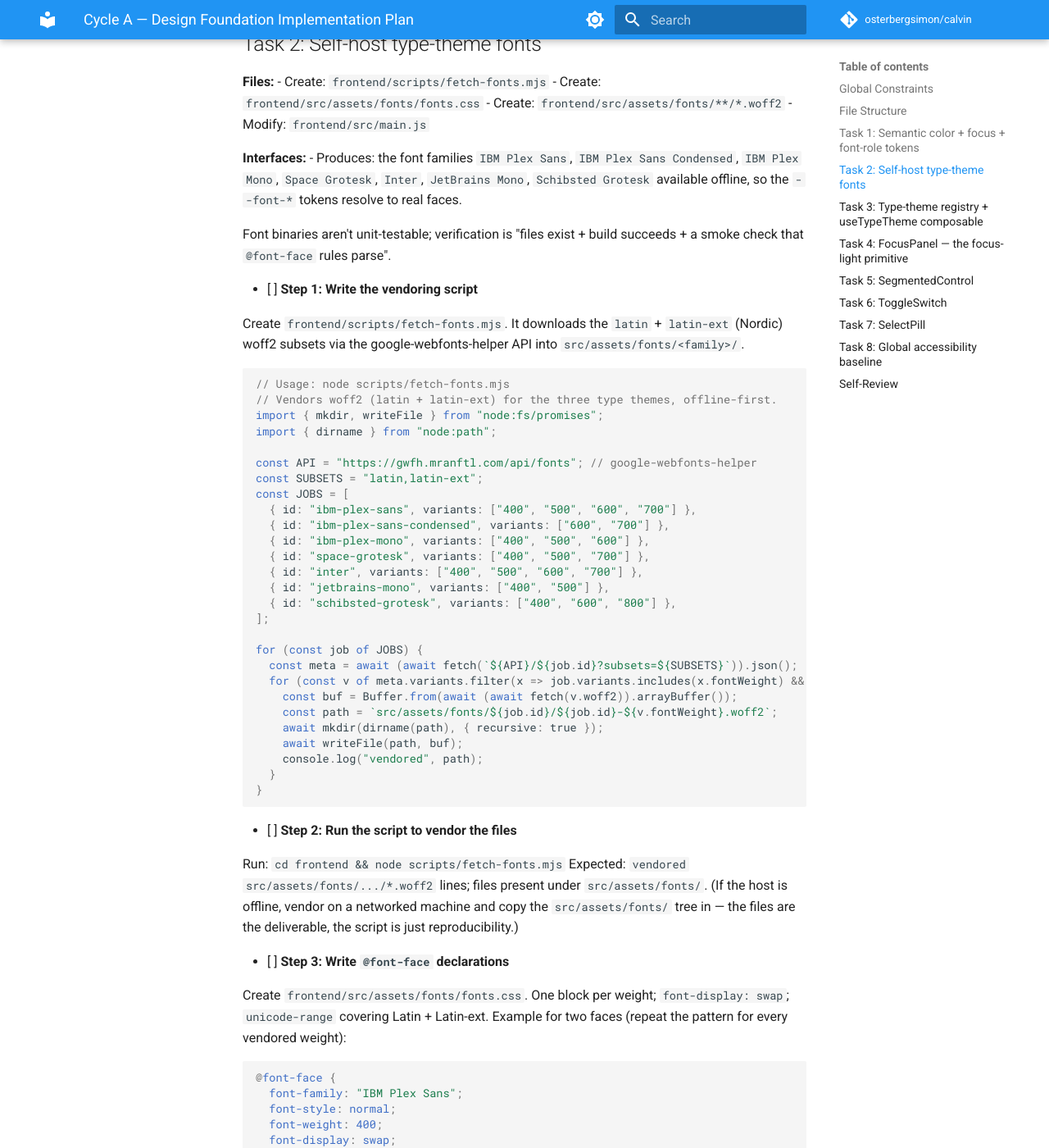
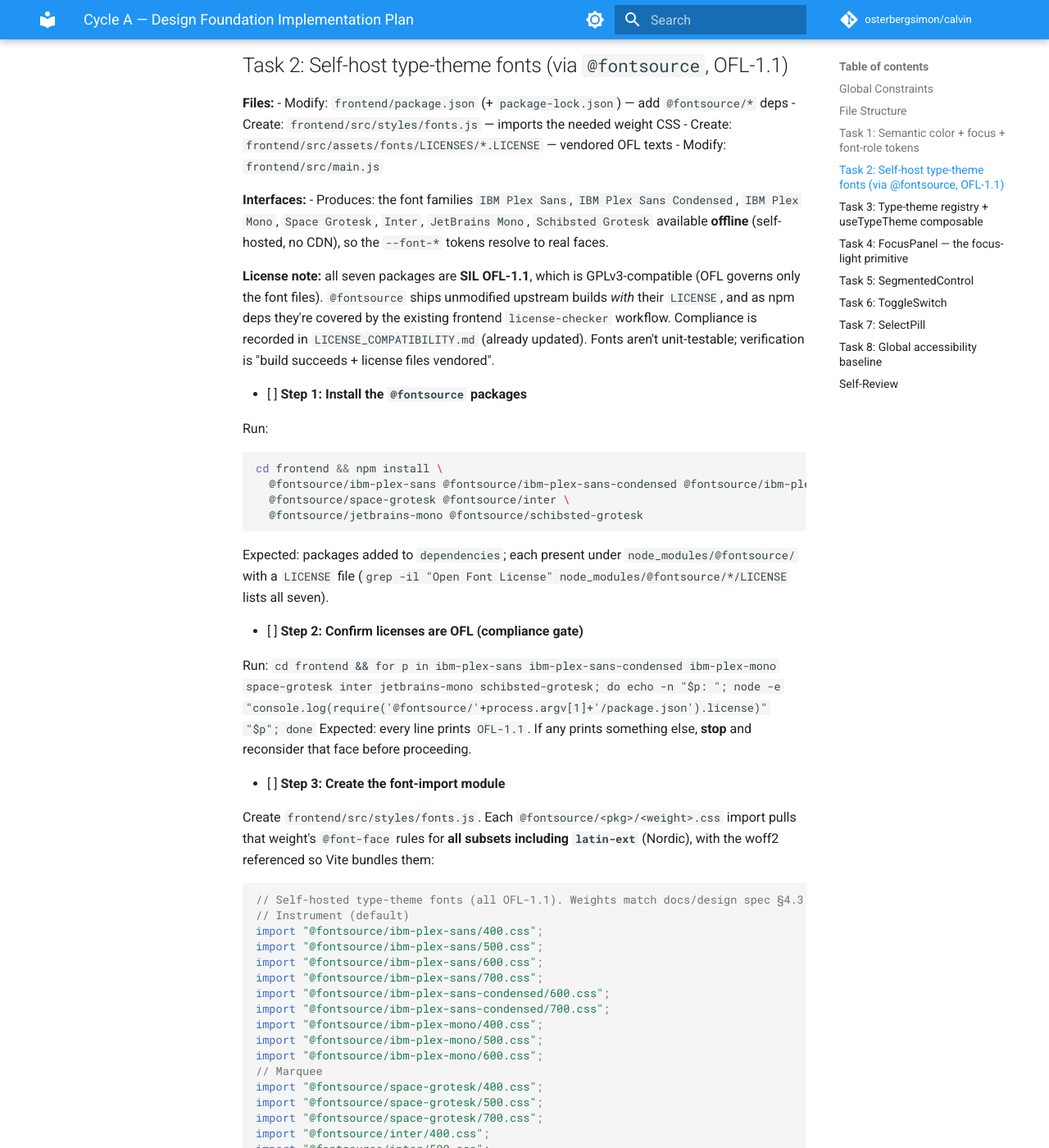
Before and after one commit to osterbergsimon/calvin, an MkDocs documentation site: the page built from docs/design/plans/2026-06-28-cycle-a-foundation.md, in a window 1280 px wide and 1400 px high, scrolled down 3574 px. Shown: the whole window at 82% size. Built offline with MkDocs 1.6.1 and Material for MkDocs 9.7.7, drawn with Linux system fonts in a browser that asks for light colours; comment, search, counter and statistics services are not loaded; some of the changed text lies outside the part shown.

Commit message:
Confirm font licensing: vendor type-theme fonts as OFL-1.1 via @fontsource
OFL-1.1 is GPLv3-compatible and applies only to the font files, so bundling
the type-theme fonts does not affect Calvin's GPLv3 license. Switch the cycle A
plan from the gwfh API to @fontsource packages (npm-tracked, ship OFL LICENSE
files) and record the fonts in LICENSE_COMPATIBILITY.md.

````diff
--- a/docs/design/plans/2026-06-28-cycle-a-foundation.md
+++ b/docs/design/plans/2026-06-28-cycle-a-foundation.md
@@ -27,9 +27,9 @@
 
 - `frontend/src/styles/theme.css` — **modify**: add semantic color + focus + font-role tokens; alias to existing tokens.
 - `frontend/src/styles/base.css` — **create**: global `:focus-visible` + `prefers-reduced-motion` baseline.
-- `frontend/src/assets/fonts/fonts.css` — **create**: `@font-face` for the three type themes (self-hosted woff2).
-- `frontend/src/assets/fonts/<family>/*.woff2` — **create**: vendored font files.
-- `frontend/scripts/fetch-fonts.mjs` — **create**: reproducible font-vendoring script.
+- `frontend/src/styles/fonts.js` — **create**: imports the needed `@fontsource` weight CSS (self-hosted woff2).
+- `frontend/src/assets/fonts/LICENSES/*.LICENSE` — **create**: vendored OFL-1.1 license texts.
+- `frontend/package.json` — **modify**: add `@fontsource/*` font dependencies.
 - `frontend/src/styles/typeThemes.js` — **create**: type-theme registry (id → font-role stacks).
 - `frontend/src/composables/useTypeTheme.js` — **create**: apply/persist the selected type theme.
 - `frontend/src/components/ui/FocusPanel.vue` — **create**: the focus-light primitive.
@@ -127,101 +127,101 @@
 
 ---
 
-## Task 2: Self-host type-theme fonts
+## Task 2: Self-host type-theme fonts (via `@fontsource`, OFL-1.1)
 
 **Files:**
-- Create: `frontend/scripts/fetch-fonts.mjs`
-- Create: `frontend/src/assets/fonts/fonts.css`
-- Create: `frontend/src/assets/fonts/**/*.woff2`
+- Modify: `frontend/package.json` (+ `package-lock.json`) — add `@fontsource/*` deps
+- Create: `frontend/src/styles/fonts.js` — imports the needed weight CSS
+- Create: `frontend/src/assets/fonts/LICENSES/*.LICENSE` — vendored OFL texts
 - Modify: `frontend/src/main.js`
 
 **Interfaces:**
-- Produces: the font families `IBM Plex Sans`, `IBM Plex Sans Condensed`, `IBM Plex Mono`, `Space Grotesk`, `Inter`, `JetBrains Mono`, `Schibsted Grotesk` available offline, so the `--font-*` tokens resolve to real faces.
+- Produces: the font families `IBM Plex Sans`, `IBM Plex Sans Condensed`, `IBM Plex Mono`, `Space Grotesk`, `Inter`, `JetBrains Mono`, `Schibsted Grotesk` available **offline** (self-hosted, no CDN), so the `--font-*` tokens resolve to real faces.
 
-Font binaries aren't unit-testable; verification is "files exist + build succeeds + a smoke check that `@font-face` rules parse".
+**License note:** all seven packages are **SIL OFL-1.1**, which is GPLv3-compatible (OFL governs only the font files). `@fontsource` ships unmodified upstream builds *with* their `LICENSE`, and as npm deps they're covered by the existing frontend `license-checker` workflow. Compliance is recorded in `LICENSE_COMPATIBILITY.md` (already updated). Fonts aren't unit-testable; verification is "build succeeds + license files vendored".
 
-- [ ] **Step 1: Write the vendoring script**
+- [ ] **Step 1: Install the `@fontsource` packages**
 
-Create `frontend/scripts/fetch-fonts.mjs`. It downloads the `latin` + `latin-ext` (Nordic) woff2 subsets via the google-webfonts-helper API into `src/assets/fonts/<family>/`.
+Run:
+
+```bash
+cd frontend && npm install \
+  @fontsource/ibm-plex-sans @fontsource/ibm-plex-sans-condensed @fontsource/ibm-plex-mono \
+  @fontsource/space-grotesk @fontsource/inter \
+  @fontsource/jetbrains-mono @fontsource/schibsted-grotesk
+```
+
+Expected: packages added to `dependencies`; each present under `node_modules/@fontsource/` with a `LICENSE` file (`grep -il "Open Font License" node_modules/@fontsource/*/LICENSE` lists all seven).
+
+- [ ] **Step 2: Confirm licenses are OFL (compliance gate)**
+
+Run: `cd frontend && for p in ibm-plex-sans ibm-plex-sans-condensed ibm-plex-mono space-grotesk inter jetbrains-mono schibsted-grotesk; do echo -n "$p: "; node -e "console.log(require('@fontsource/'+process.argv[1]+'/package.json').license)" "$p"; done`
+Expected: every line prints `OFL-1.1`. If any prints something else, **stop** and reconsider that face before proceeding.
+
+- [ ] **Step 3: Create the font-import module**
+
+Create `frontend/src/styles/fonts.js`. Each `@fontsource/<pkg>/<weight>.css` import pulls that weight's `@font-face` rules for **all subsets including `latin-ext`** (Nordic), with the woff2 referenced so Vite bundles them:
 
 ```js
-// Usage: node scripts/fetch-fonts.mjs
-// Vendors woff2 (latin + latin-ext) for the three type themes, offline-first.
-import { mkdir, writeFile } from "node:fs/promises";
-import { dirname } from "node:path";
-
-const API = "https://gwfh.mranftl.com/api/fonts"; // google-webfonts-helper
-const SUBSETS = "latin,latin-ext";
-const JOBS = [
-  { id: "ibm-plex-sans", variants: ["400", "500", "600", "700"] },
-  { id: "ibm-plex-sans-condensed", variants: ["600", "700"] },
-  { id: "ibm-plex-mono", variants: ["400", "500", "600"] },
-  { id: "space-grotesk", variants: ["400", "500", "700"] },
-  { id: "inter", variants: ["400", "500", "600", "700"] },
-  { id: "jetbrains-mono", variants: ["400", "500"] },
-  { id: "schibsted-grotesk", variants: ["400", "600", "800"] },
-];
-
-for (const job of JOBS) {
-  const meta = await (await fetch(`${API}/${job.id}?subsets=${SUBSETS}`)).json();
-  for (const v of meta.variants.filter(x => job.variants.includes(x.fontWeight) && x.fontStyle === "normal")) {
-    const buf = Buffer.from(await (await fetch(v.woff2)).arrayBuffer());
-    const path = `src/assets/fonts/${job.id}/${job.id}-${v.fontWeight}.woff2`;
-    await mkdir(dirname(path), { recursive: true });
-    await writeFile(path, buf);
-    console.log("vendored", path);
-  }
-}
+// Self-hosted type-theme fonts (all OFL-1.1). Weights match docs/design spec §4.3.
+// Instrument (default)
+import "@fontsource/ibm-plex-sans/400.css";
+import "@fontsource/ibm-plex-sans/500.css";
+import "@fontsource/ibm-plex-sans/600.css";
+import "@fontsource/ibm-plex-sans/700.css";
+import "@fontsource/ibm-plex-sans-condensed/600.css";
+import "@fontsource/ibm-plex-sans-condensed/700.css";
+import "@fontsource/ibm-plex-mono/400.css";
+import "@fontsource/ibm-plex-mono/500.css";
+import "@fontsource/ibm-plex-mono/600.css";
+// Marquee
+import "@fontsource/space-grotesk/400.css";
+import "@fontsource/space-grotesk/500.css";
+import "@fontsource/space-grotesk/700.css";
+import "@fontsource/inter/400.css";
+import "@fontsource/inter/500.css";
+import "@fontsource/inter/600.css";
+import "@fontsource/inter/700.css";
+import "@fontsource/jetbrains-mono/400.css";
+import "@fontsource/jetbrains-mono/500.css";
+// Station
+import "@fontsource/schibsted-grotesk/400.css";
+import "@fontsource/schibsted-grotesk/600.css";
+import "@fontsource/schibsted-grotesk/700.css";
+import "@fontsource/schibsted-grotesk/800.css";
 ```
 
-- [ ] **Step 2: Run the script to vendor the files**
+- [ ] **Step 4: Vendor the OFL license texts into the distribution**
 
-Run: `cd frontend && node scripts/fetch-fonts.mjs`
-Expected: `vendored src/assets/fonts/.../*.woff2` lines; files present under `src/assets/fonts/`.
-(If the host is offline, vendor on a networked machine and copy the `src/assets/fonts/` tree in — the files are the deliverable, the script is just reproducibility.)
+Run:
 
-- [ ] **Step 3: Write `@font-face` declarations**
-
-Create `frontend/src/assets/fonts/fonts.css`. One block per weight; `font-display: swap`; `unicode-range` covering Latin + Latin-ext. Example for two faces (repeat the pattern for every vendored weight):
-
-```css
-@font-face {
-  font-family: "IBM Plex Sans";
-  font-style: normal;
-  font-weight: 400;
-  font-display: swap;
-  src: url("./ibm-plex-sans/ibm-plex-sans-400.woff2") format("woff2");
-  unicode-range: U+0000-00FF, U+0100-017F, U+0180-024F, U+2000-206F, U+2070-209F, U+20A0-20BF;
-}
-@font-face {
-  font-family: "IBM Plex Sans Condensed";
-  font-style: normal;
-  font-weight: 700;
-  font-display: swap;
-  src: url("./ibm-plex-sans-condensed/ibm-plex-sans-condensed-700.woff2") format("woff2");
-  unicode-range: U+0000-00FF, U+0100-017F, U+0180-024F, U+2000-206F, U+2070-209F, U+20A0-20BF;
-}
-/* …repeat for every vendored family/weight from Step 2… */
+```bash
+cd frontend && mkdir -p src/assets/fonts/LICENSES && \
+for p in ibm-plex-sans ibm-plex-sans-condensed ibm-plex-mono space-grotesk inter jetbrains-mono schibsted-grotesk; do \
+  cp "node_modules/@fontsource/$p/LICENSE" "src/assets/fonts/LICENSES/$p.LICENSE"; done && \
+ls src/assets/fonts/LICENSES/
 ```
 
-- [ ] **Step 4: Import fonts in `main.js`**
+Expected: seven `*.LICENSE` files. (These ship with the source tree so the OFL notices travel with the fonts, satisfying OFL §; the built woff2 in `dist/` are the embedded copies.)
 
-Add near the top of `frontend/src/main.js`, beside the existing style imports:
+- [ ] **Step 5: Import the font module in `main.js`**
+
+Add to `frontend/src/main.js`, after the existing global CSS imports:
 
 ```js
-import "./assets/fonts/fonts.css";
+import "./styles/fonts.js";
 ```
 
-- [ ] **Step 5: Verify build**
+- [ ] **Step 6: Verify build**
 
 Run: `cd frontend && npm run build`
-Expected: build succeeds; `dist/assets/` contains the hashed `.woff2` files (Vite copies referenced font assets).
+Expected: build succeeds; `dist/assets/` contains hashed `.woff2` files (Vite bundles the referenced font assets).
 
-- [ ] **Step 6: Commit**
+- [ ] **Step 7: Commit**
 
 ```bash
-git add frontend/scripts/fetch-fonts.mjs frontend/src/assets/fonts frontend/src/main.js
-git commit -m "feat(design): self-host type-theme fonts (latin + latin-ext, offline)
+git add frontend/package.json frontend/package-lock.json frontend/src/styles/fonts.js frontend/src/assets/fonts/LICENSES frontend/src/main.js LICENSE_COMPATIBILITY.md
+git commit -m "feat(design): self-host type-theme fonts via @fontsource (OFL-1.1)
 
 Co-Authored-By: Claude Opus 4.8 (1M context) <noreply@anthropic.com>"
 ```
````
Also changed, not shown: LICENSE_COMPATIBILITY.md (+21 -0 lines), docs/design/2026-06-28-touch-visual-redesign.md (+1 -1 lines).
